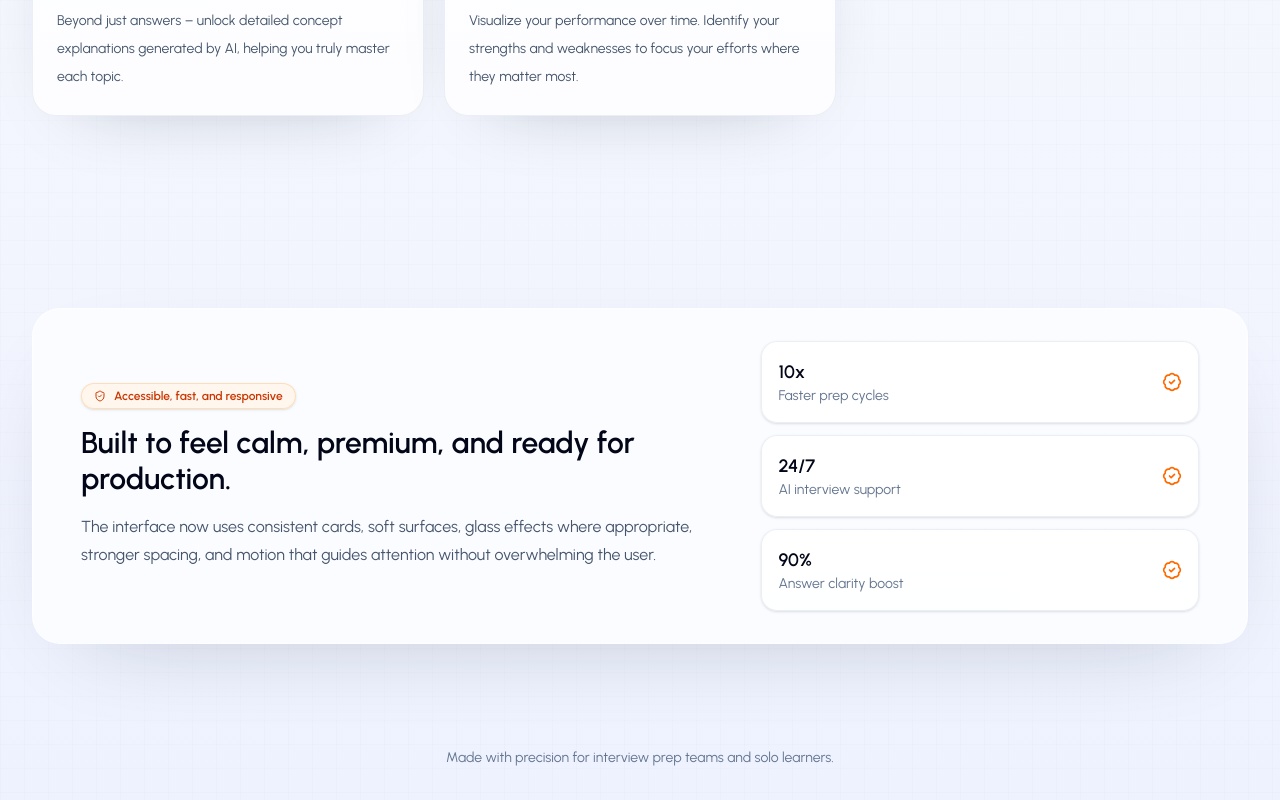
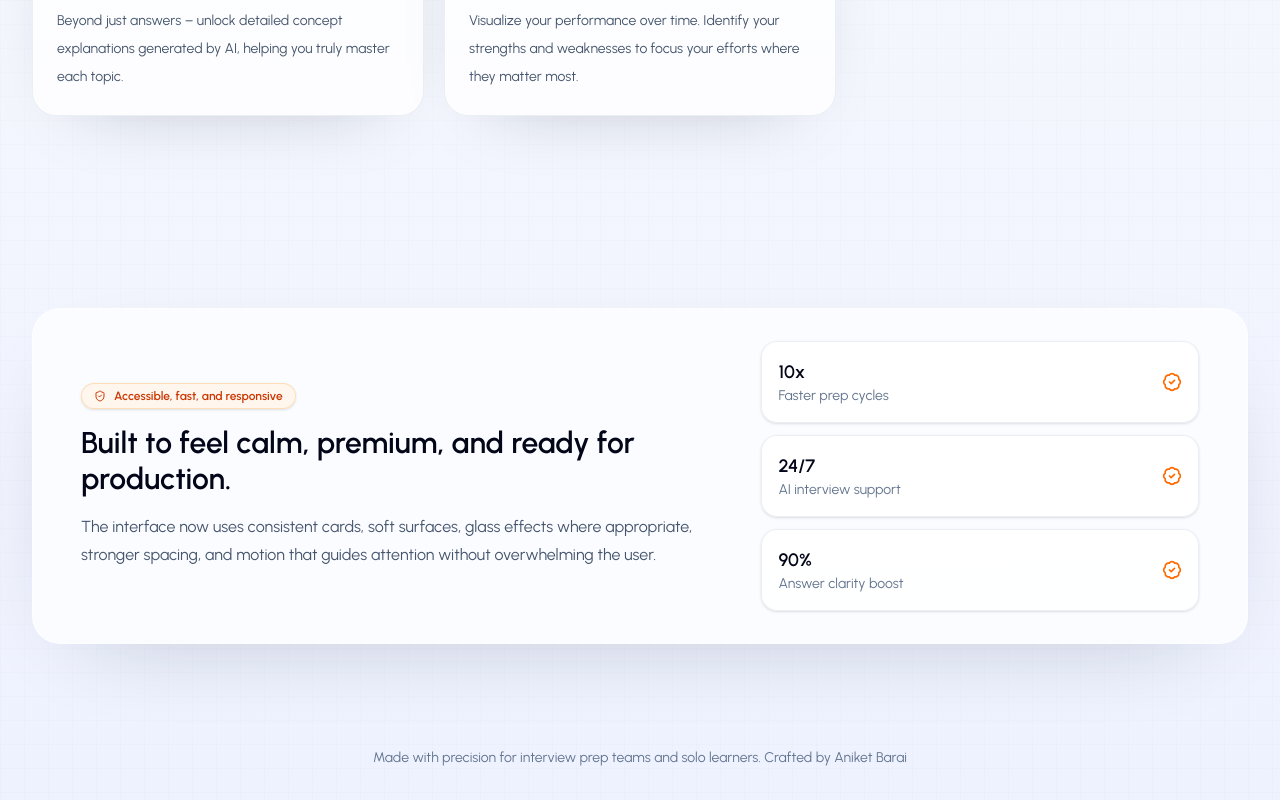
Before and after one commit to aniketbarai/Interview-Prep-AI, a React (Vite) app in the folder frontend/interview-prep-ai/: page / in a window 1280 px wide. Shown: the part 1536-2336 px from the top of the page. Built offline with nearby package versions, Linux system fonts and the light colour scheme; a web font is replaced by a local one.

Commit message:
ui updated

```diff
--- a/frontend/interview-prep-ai/src/pages/LandingPage.jsx
+++ b/frontend/interview-prep-ai/src/pages/LandingPage.jsx
@@ -293,6 +293,7 @@ const LandingPage = () => {
 
           <footer className="pb-8 pt-2 text-center text-sm text-slate-500">
             Made with precision for interview prep teams and solo learners.
+            Crafted by <a href="https://www.linkedin.com/in/aniketbarai">Aniket Barai</a>
           </footer>
         </div>
       </div>
```
